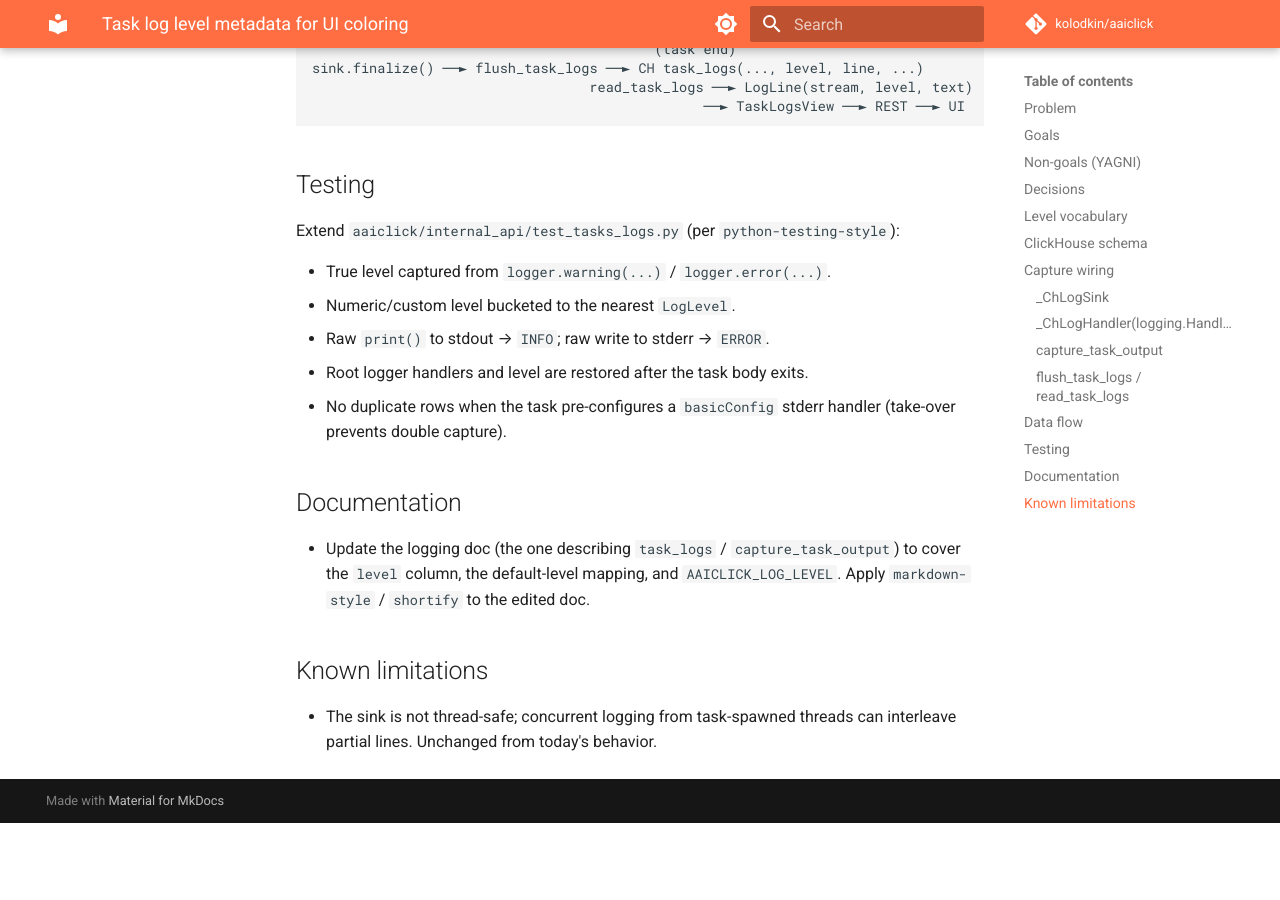
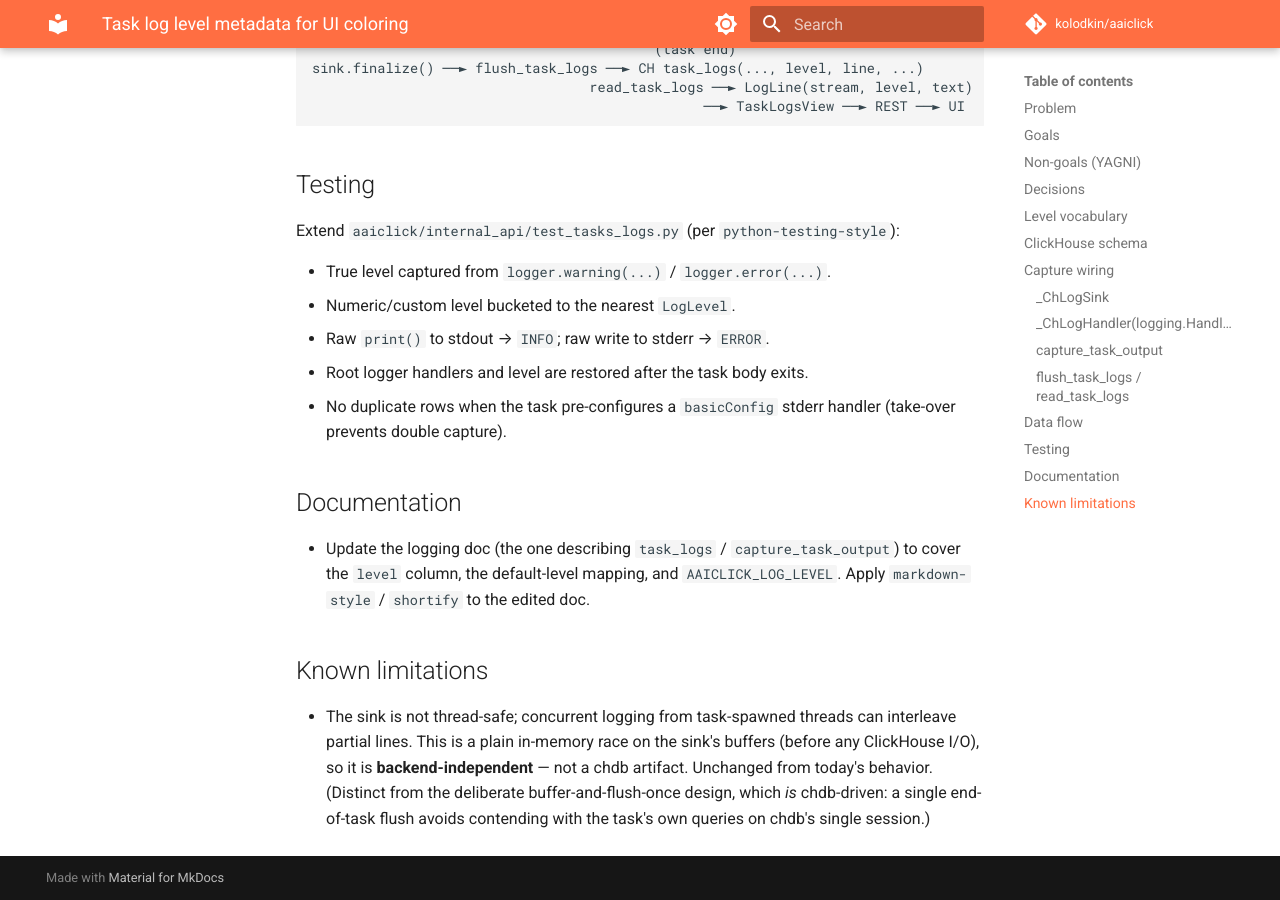
Before and after one commit to kolodkin/aaiclick, an MkDocs documentation site: the page built from docs/superpowers/specs/2026-06-25-task-log-level-metadata-design.md, in a window 1280 px wide and 900 px high, scrolled down 4529 px. Built offline with MkDocs 1.6.1 and Material for MkDocs 9.7.7, drawn with Linux system fonts in a browser that asks for light colours; comment, search, counter and statistics services are not loaded; before the commit the page ends 5352 px from its top, so only the background shows below that.

Commit message:
docs: clarify sink race is backend-independent
Sharpen the known-limitations bullet: the sink thread-safety race is a plain
in-memory race before any ClickHouse I/O, so it is not chdb-specific. Note it
is distinct from the deliberate buffer-and-flush-once design, which is the
chdb-driven choice.

Co-Authored-By: Claude Opus 4.8 <noreply@anthropic.com>
Claude-Session: https://claude.ai/code/session_01UUUsWTqZkGFPKD2MUXPyRz

```diff
--- a/docs/superpowers/specs/2026-06-25-task-log-level-metadata-design.md
+++ b/docs/superpowers/specs/2026-06-25-task-log-level-metadata-design.md
@@ -206,4 +206,8 @@ Extend `aaiclick/internal_api/test_tasks_logs.py` (per `python-testing-style`):
 ## Known limitations
 
 - The sink is not thread-safe; concurrent logging from task-spawned threads can
-  interleave partial lines. Unchanged from today's behavior.
+  interleave partial lines. This is a plain in-memory race on the sink's buffers
+  (before any ClickHouse I/O), so it is **backend-independent** — not a chdb
+  artifact. Unchanged from today's behavior. (Distinct from the deliberate
+  buffer-and-flush-once design, which *is* chdb-driven: a single end-of-task
+  flush avoids contending with the task's own queries on chdb's single session.)
```
